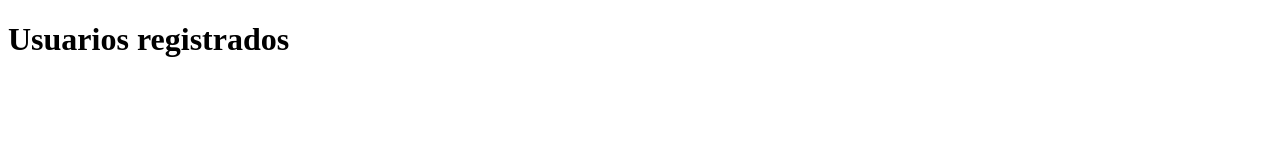
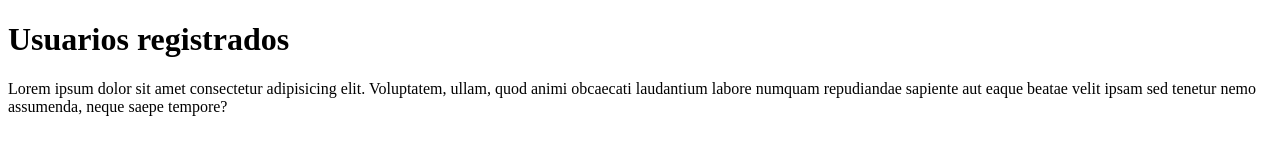
Before and after one commit to pablocm07/CRUD_PHP, a plain HTML site: page index.html in a window 1280 px wide. Drawn offline with Linux system fonts and the light colour scheme.

Commit message:
Se añadio un parrafo

```diff
--- a/index.html
+++ b/index.html
@@ -11,6 +11,8 @@
 
 <body>
   <h1>Usuarios registrados</h1>
+  <p>Lorem ipsum dolor sit amet consectetur adipisicing elit. Voluptatem, ullam, quod animi obcaecati laudantium labore
+    numquam repudiandae sapiente aut eaque beatae velit ipsam sed tenetur nemo assumenda, neque saepe tempore?</p>
 </body>
 
 </html>
```
